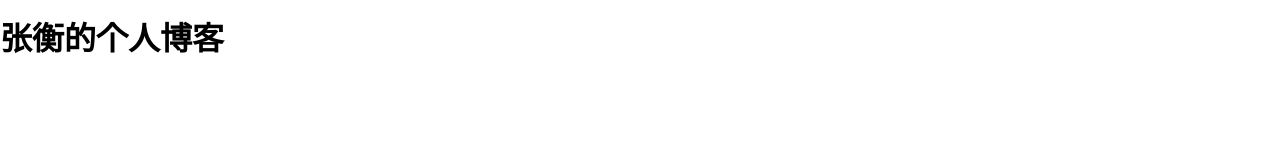
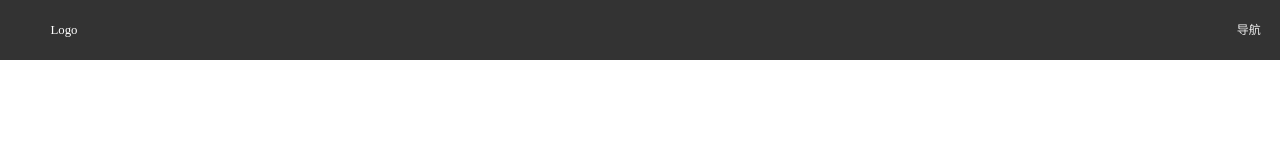
Before and after one commit to zmy20220416/zmy20220416.github.io, a plain HTML site: page index.html in a window 1280 px wide. Drawn offline with Linux system fonts and the light colour scheme.

Commit message:
add styles

```diff
--- /dev/null
+++ b/css/common.css
@@ -0,0 +1,11 @@
+ul {
+  margin: 0;
+}
+
+li {
+  list-style: none;
+}
+
+a {
+  text-decoration: none;
+}
--- /dev/null
+++ b/css/header.css
@@ -0,0 +1,35 @@
+header {
+  width: 100%;
+  height: 60px;
+  line-height: 60px;
+  display: flex;
+  align-items: center;
+  background-color: #333;
+  color: #fff;
+}
+
+header > section {
+  width: 1rem;
+  font-size: .1rem;
+  height: 100%;
+  text-align: center;
+}
+
+header > nav {
+  flex: auto;
+  display: flex;
+  justify-content: flex-end;
+  height: 100%;
+}
+
+nav .nav-item > a {
+  color: #eee;
+  display: block;
+  padding: 0 .15rem;
+}
+
+nav .nav-item > a:hover {
+  background-color: deepskyblue;
+  color: #fff;
+  transition: all .5s;
+}
--- a/index.html
+++ b/index.html
@@ -1,16 +1,27 @@
 <!DOCTYPE html>
-<html lang="en">
+<html lang="zh_CN">
 
 <head>
   <title>张衡的个人博客</title>
   <meta charset="UTF-8">
-  <meta name="viewport" content="width=device-width, initial-scale=1">
+  <meta name="viewport"
+    content="width=device-width, initial-scale=1, maximum-scale=1, minimum-scale=1, user-scalable=no">
+  <link rel="shortcut icon" href="favicon.ico">
   <link rel="stylesheet" type="text/css" href="css/normalize.css">
-  <link rel="stylesheet" type="text/css" href="css/index.css">
+  <link rel="stylesheet" type="text/css" href="css/common.css">
+  <link rel="stylesheet" type="text/css" href="css/header.css">
 </head>
 
 <body>
-  <h1>张衡的个人博客</h1>
+  <header>
+    <section>
+      Logo
+    </section>
+    <nav>
+      <span class='nav-item'><a href="#">导航</a></span>
+    </nav>
+  </header>
+  <script src="js/flexible.js"></script>
 </body>
 
 </html>
--- /dev/null
+++ b/js/flexible.js
@@ -0,0 +1,47 @@
+(function flexible(window, document) {
+  //获取html的根元素
+  var root = document.documentElement;
+  //dpr物理像素比(如果浏览器有devicePixelRatio像素比元素就输出devicePixelRatio，如果没有，就定义像素比为1)
+  var dpr = window.devicePixelRatio || 1;
+  //adjust body font size 设置我们body的字体大小
+  function setBodyFontSize() {
+    //如果页面中有body这个元素，就设置body的字体大小
+    if (document.body) {
+      document.body.style.fontSize = (12 * dpr) + 'px';
+    } else {
+      //如果页面中没有body这个元素，则等我们页面主要的DOM元素加载完毕再去设置body的字体大小
+      document.addEventListener('DOMContentLoaded', setBodyFontSize);
+    }
+  }
+  setBodyFontSize();
+  //set 1rem = viewWidth / 10   设置我们html元素的文字大小
+  function setRemUnit() {
+    //html宽度分为1/10，每一等份就是一个rem
+    var rem = root.clientWidth / 10;
+    root.style.fontSize = rem + 'px';
+  }
+  setRemUnit();
+  //reset rem unit on page resize 当页面尺寸大小发生变化时，重新设置rem大小
+  //当resize页面大小发生变化，重新执行setRemUnit获取rem大小
+  window.addEventListener('resize', setRemUnit);
+  //往返缓存：保存这页面的数据，DOM和JavaScript的状态，实际来说是将整个页面都保存在了内存里
+  //pageshow是我们重新加载页面触发的事件,如果使用load的话，火狐浏览器的往返缓存是不会改变rem大小的
+  window.addEventListener('pageshow', function(e) {
+    //pageshow的persisted值返回true，就是说如果页面是从缓存取过来的页面，也需要重新计算一下rem大小
+    if (e.persisted) {
+      setRemUnit();
+    }
+  })
+  //detect 0.5px supports 有些移动端的浏览器不支持0.5像素的写法
+  if (dpr >= 2) {
+    var fakeBody = document.createElement('body');
+    var testElement = document.createElement('div');
+    testElement.style.border = '5px solid transparent';
+    fakeBody.appendChild(testElement);
+    root.appendChild(fakeBody);
+    if (testElement.offsetHeight === 1) {
+      root.classList.add('hairlines');
+    }
+    root.removeChild(fakeBody);
+  }
+}(window, document));
```
Also changed, not shown: css/index.css (deleted), favicon.ico (added).
